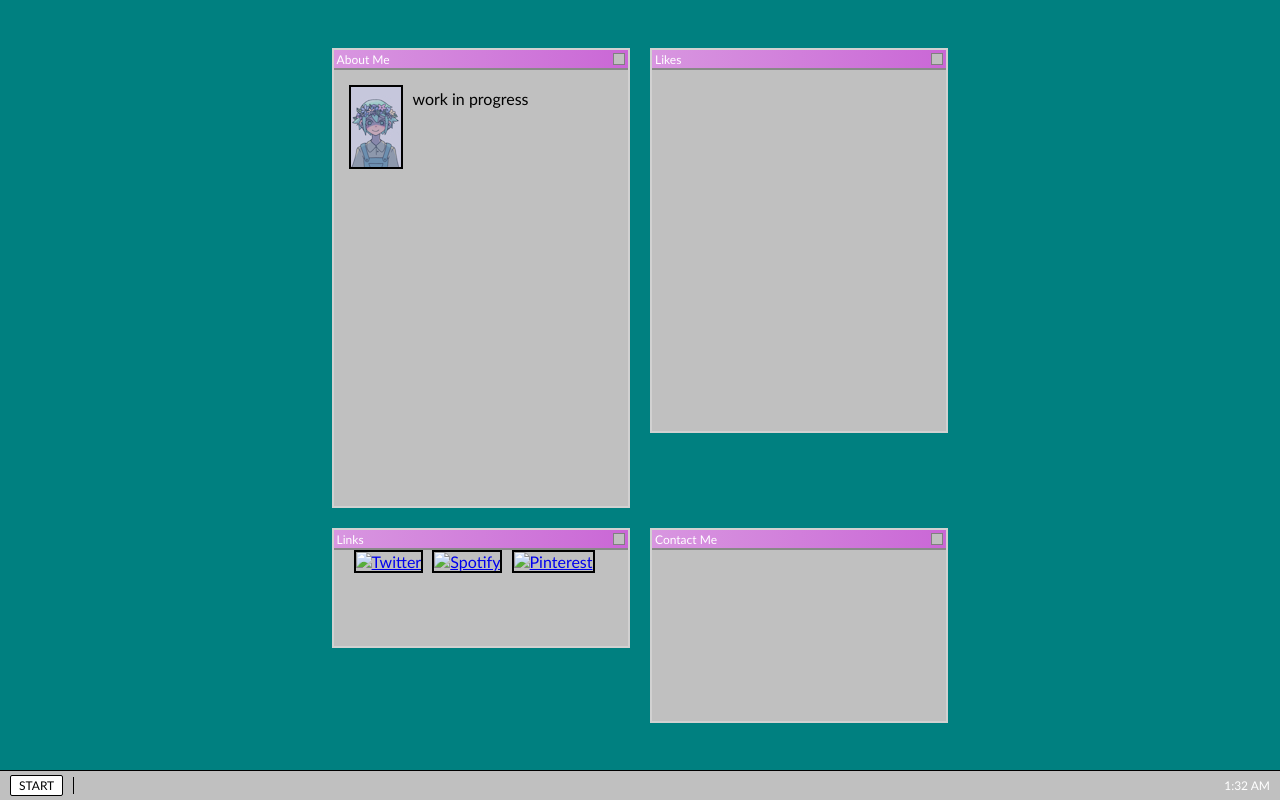
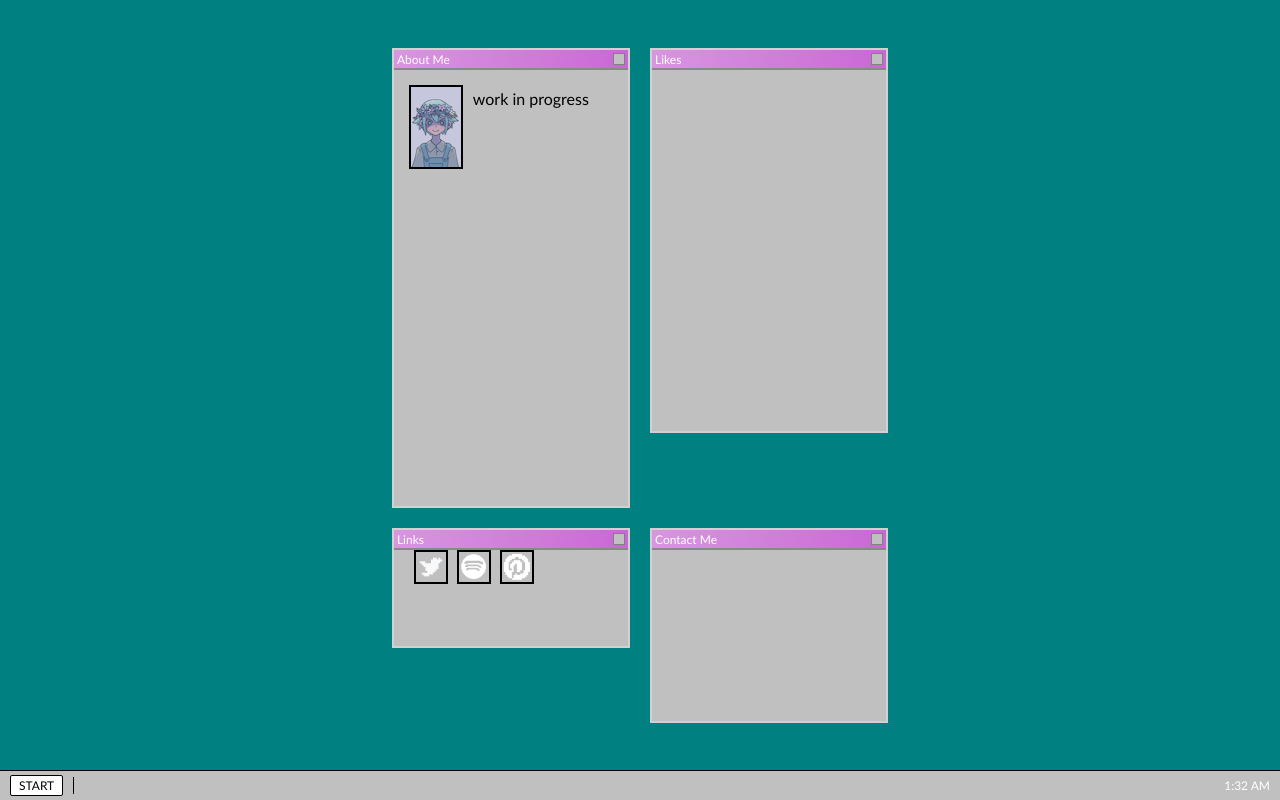
Before and after one commit to raucry/Windows98InABrowser, a plain HTML site: page index.html in a window 1280 px wide. Drawn offline with nearby package versions, Linux system fonts and the light colour scheme.

Commit message:
Updated "index.html"

```diff
--- a/index.html
+++ b/index.html
@@ -249,9 +249,9 @@
             </div>
             <div class="title">Links</div>
         </div>
-        <a href="https://twitter.com/raucry" class="link"><img src="file/twitter.png" alt="Twitter"></a>
-        <a href="https://open.spotify.com/user/zf4qz71qk7vr445rm068p3ooh?si=cff9825f4d5f4fac" class="link"><img src="file/spotify.png" alt="Spotify"></a>
-        <a href="https://pinterest.co.uk/raucry" class="link"><img src="file/pinterest.png" alt="Pinterest"></a>
+        <a href="https://twitter.com/raucry" class="link"><img src="files/twitter.png" alt="Twitter"></a>
+        <a href="https://open.spotify.com/user/zf4qz71qk7vr445rm068p3ooh?si=cff9825f4d5f4fac" class="link"><img src="files/spotify.png" alt="Spotify"></a>
+        <a href="https://pinterest.co.uk/raucry" class="link"><img src="files/pinterest.png" alt="Pinterest"></a>
     </div>
     <div class="box" style="height: 195px;">
         <div class="toolbar">
```
